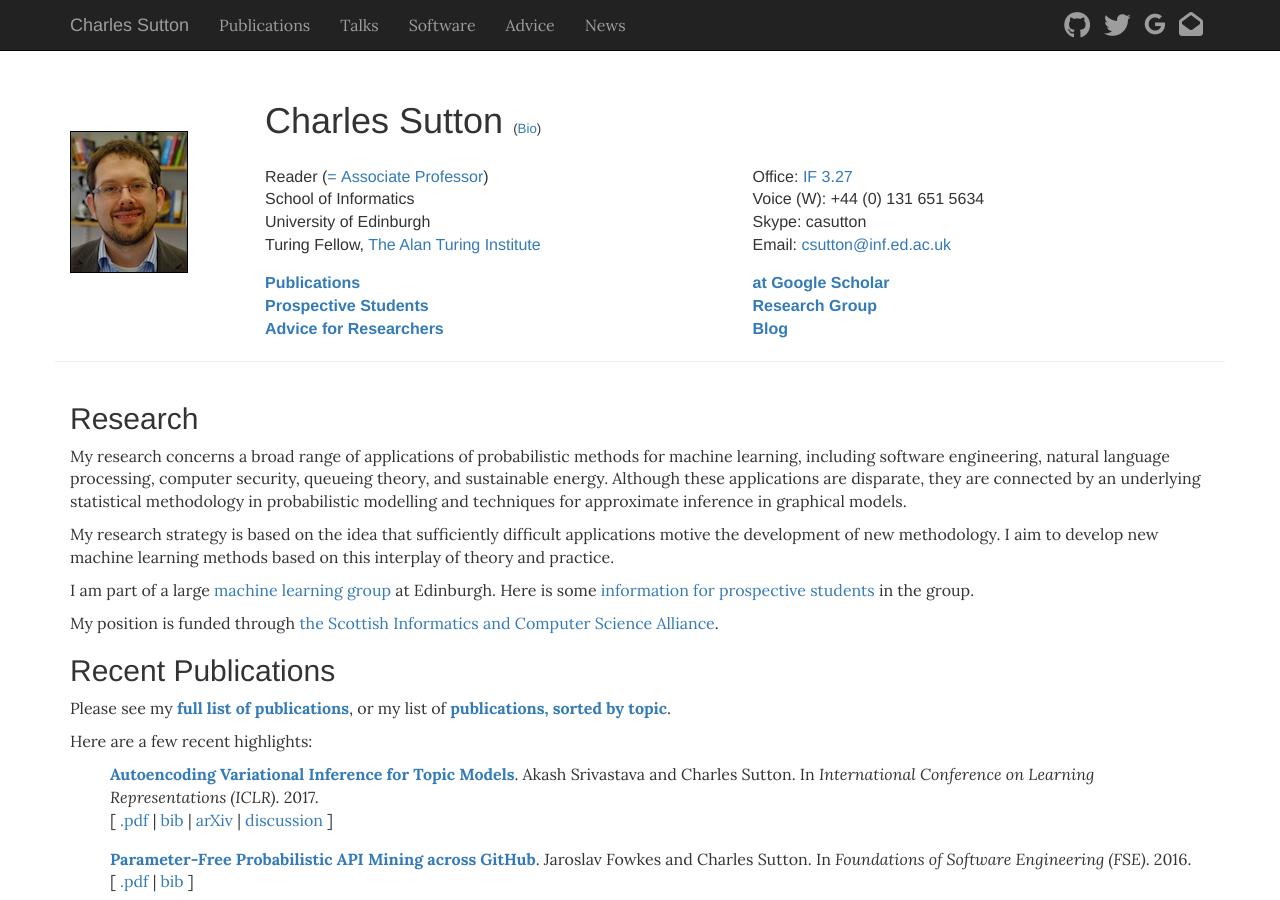
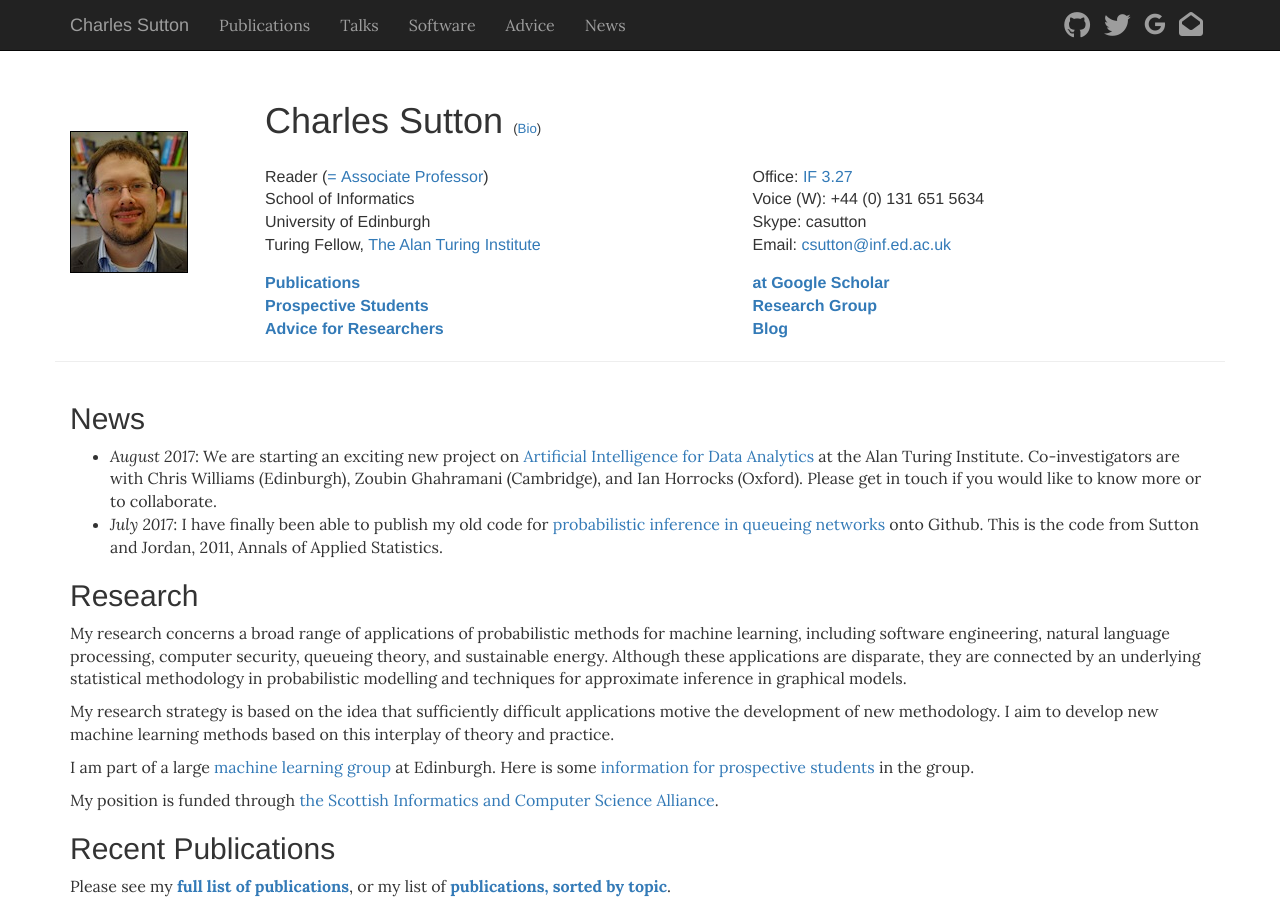
Before and after one commit to casutton/homepage.csutton, a Jekyll site: the page built from index.md, in a window 1280 px wide and 900 px high. Built offline with Jekyll 4.4.1, drawn with Linux system fonts in a browser that asks for light colours; nearby versions of some CDN libraries.

Commit message:
update news

```diff
--- a/_config.yml
+++ b/_config.yml
@@ -25,6 +25,9 @@ github_username:  casutton
 
 # Build settings
 markdown: kramdown
+kramdown:
+  input: GFM
+
 theme: minima
 gems:
   - jekyll-feed
--- /dev/null
+++ b/_includes/recent_news.md
@@ -0,0 +1,5 @@
+* *August 2017*: We are starting an exciting new project on
+[Artificial Intelligence for Data Analytics](https://www.turing.ac.uk/research_projects/artificial-intelligence-data-analytics/) at the Alan Turing Institute. Co-investigators are with Chris Williams (Edinburgh), Zoubin Ghahramani (Cambridge), and Ian Horrocks (Oxford). Please get in touch if you would like to know more or to collaborate.
+* *July 2017*: I have finally been able to publish my old code
+for [probabilistic inference in queueing networks](https://github.com/casutton/bayes-qnet)
+onto Github. This is the code from Sutton and Jordan, 2011, Annals of Applied Statistics.
--- a/index.html
+++ b/index.md
@@ -61,6 +61,13 @@ Skype: casutton<br/>
 
     <div class="row">
       <div class="col-md-12">
+
+	<h2>News</h2>
+
+<div markdown="1">
+{% include recent_news.md %}
+</div>
+
 <h2>Research</h2>
 
 <p>
```
Also changed, not shown: news/index.md (+6 -3 lines).
